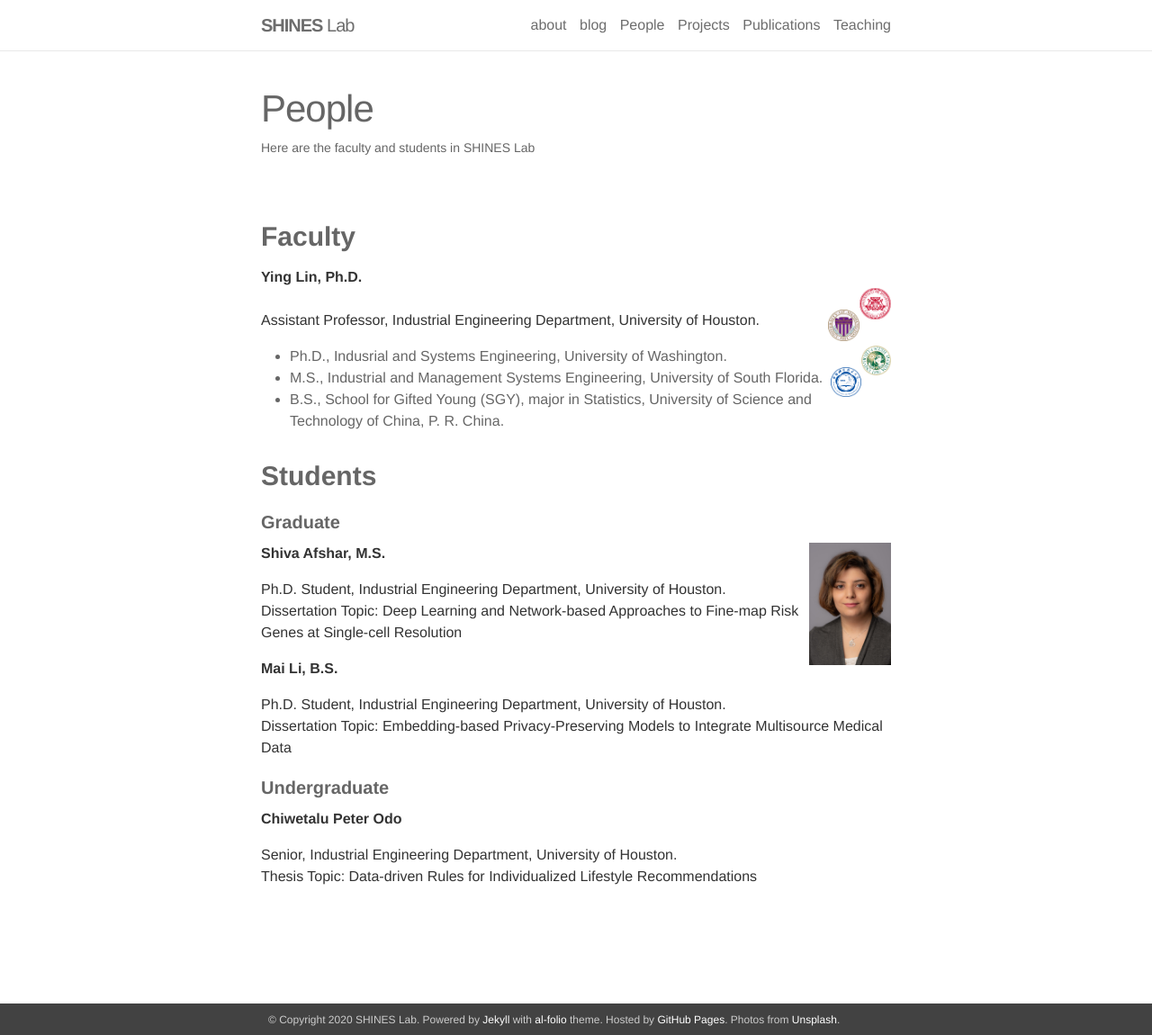
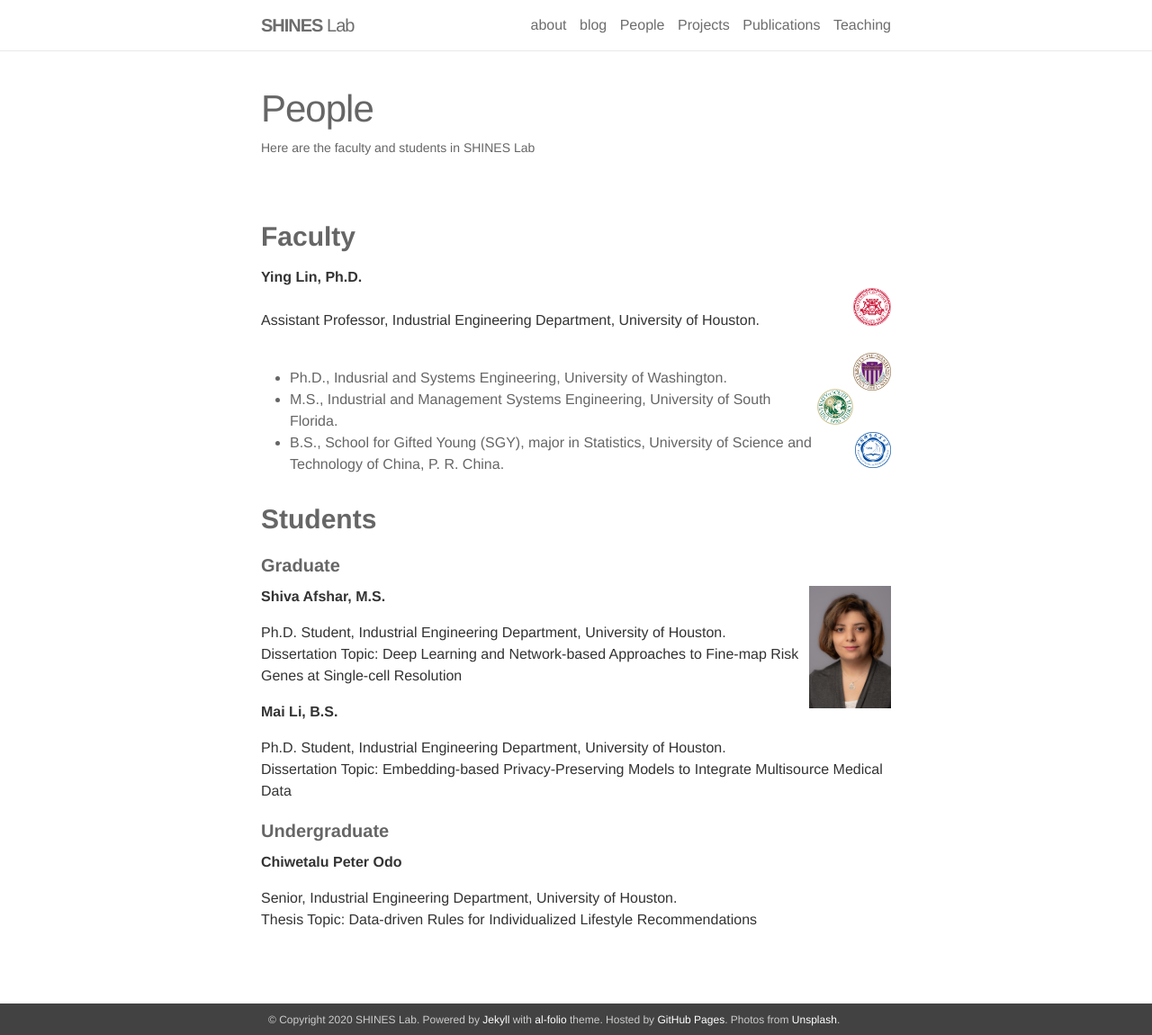
Before and after one commit to shines-lab/shines-lab.github.io, a Jekyll site: the page built from _pages/people.md, in a window 1280 px wide and 1150 px high. Shown: the whole window at 90% size. Built offline with Jekyll 4.4.1, drawn with Linux system fonts in a browser that asks for light colours; nearby versions of some CDN libraries.

Commit message:
Update people.md

```diff
--- a/_pages/people.md
+++ b/_pages/people.md
@@ -8,16 +8,17 @@ description: Here are the faculty and students in SHINES Lab
 ### **Faculty**
 
 **Ying Lin, Ph.D.**
-<img src="{{site.baseurl}}/assets/img/UH.png" align="right" width="5%" height="5%">
+<img src="{{site.baseurl}}/assets/img/UH.png" align="right" width="6%" height="6%">
 Assistant Professor, Industrial Engineering Department, University of Houston.
-<img src="{{site.baseurl}}/assets/img/UW.jpg" align="right" width="5%" height="5%">
 <br>
+<br>
+<img src="{{site.baseurl}}/assets/img/UW.jpg" align="right" width="6%" height="6%">
 * Ph.D., Indusrial and Systems Engineering, University of Washington.
-<img src="{{site.baseurl}}/assets/img/USF.png" align="right" width="5%" height="5%">
 <br>
+<img src="{{site.baseurl}}/assets/img/USF.png" align="right" width="6%" height="6%">
 * M.S., Industrial and Management Systems Engineering, University of South Florida.
-<img src="{{site.baseurl}}/assets/img/USTC.png" align="right" width="5%" height="5%">
 <br>
+<img src="{{site.baseurl}}/assets/img/USTC.png" align="right" width="6%" height="6%">
 * B.S., School for Gifted Young (SGY), major in Statistics, University of Science and Technology of China, P. R. China.
 
 
```
